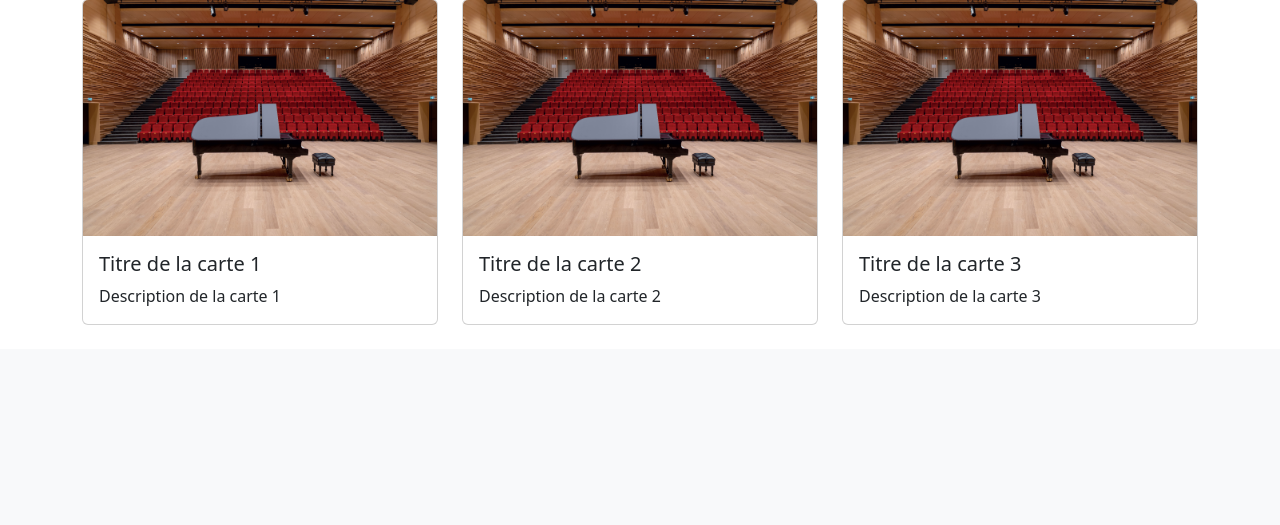
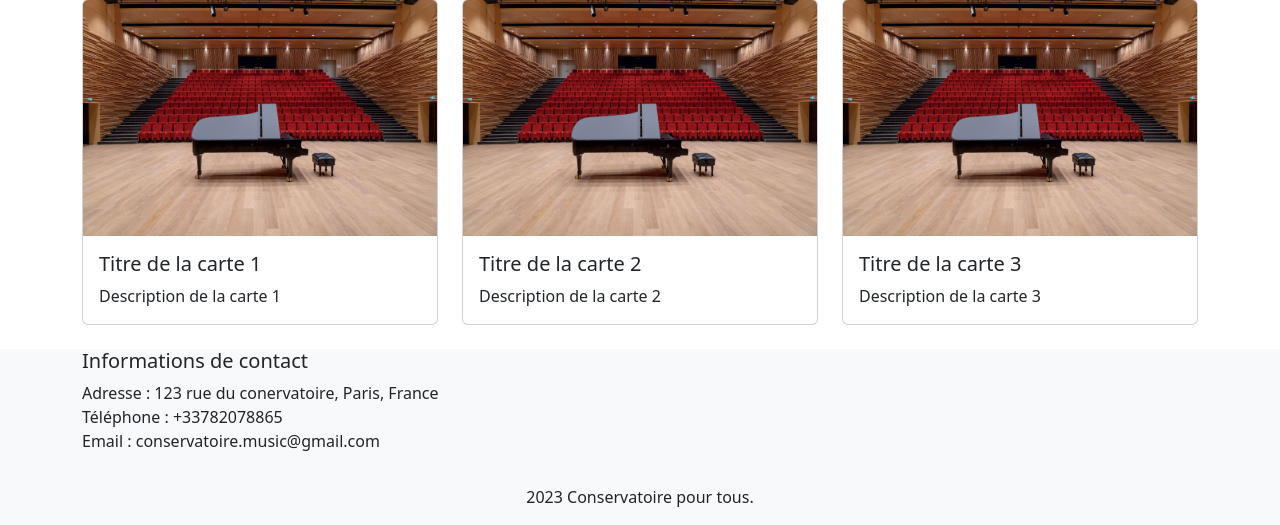
Before and after one commit to MicleaChristian/ConservatoirePHP, a PHP site: page /index.php?uc=accueil in a window 1280 px wide. Shown: the part 958-1483 px from the top of the page. Before the commit the page ends 1283 px from the top, so only its background shows below. Run offline with PHP 8.4, Linux system fonts and the light colour scheme; the visitor is signed in with stand-in values (Sample User, id 1).

Commit message:
modif footer

```diff
--- a/Modeles/prof.class.php
+++ b/Modeles/prof.class.php
@@ -74,7 +74,6 @@ class prof
                 $personne->setINSTRUMENT($row['INSTRUMENT']);
             }
 
-
             return $personne;
         }
 
--- a/Vues/accueil.php
+++ b/Vues/accueil.php
@@ -89,6 +89,7 @@ MonPdo::checkSessionAndRedirect();
         </div>
     </div>
 
+    <?php include("footer/footer.php") ?>
     <script src="https://cdn.jsdelivr.net/npm/bootstrap@5.2.0/dist/js/bootstrap.min.js"></script>
 </body>
 
--- a/footer/footer.php
+++ b/footer/footer.php
@@ -12,6 +12,6 @@
             </div>
         </div>
         <div class="text-center py-3">
-            <p class="mb-0">&copy; 2023 Conservatoire pour tous. Tous droits réservés.</p>
+            <p class="mb-0"> 2023 Conservatoire pour tous.</p>
         </div>
     </footer>
```
